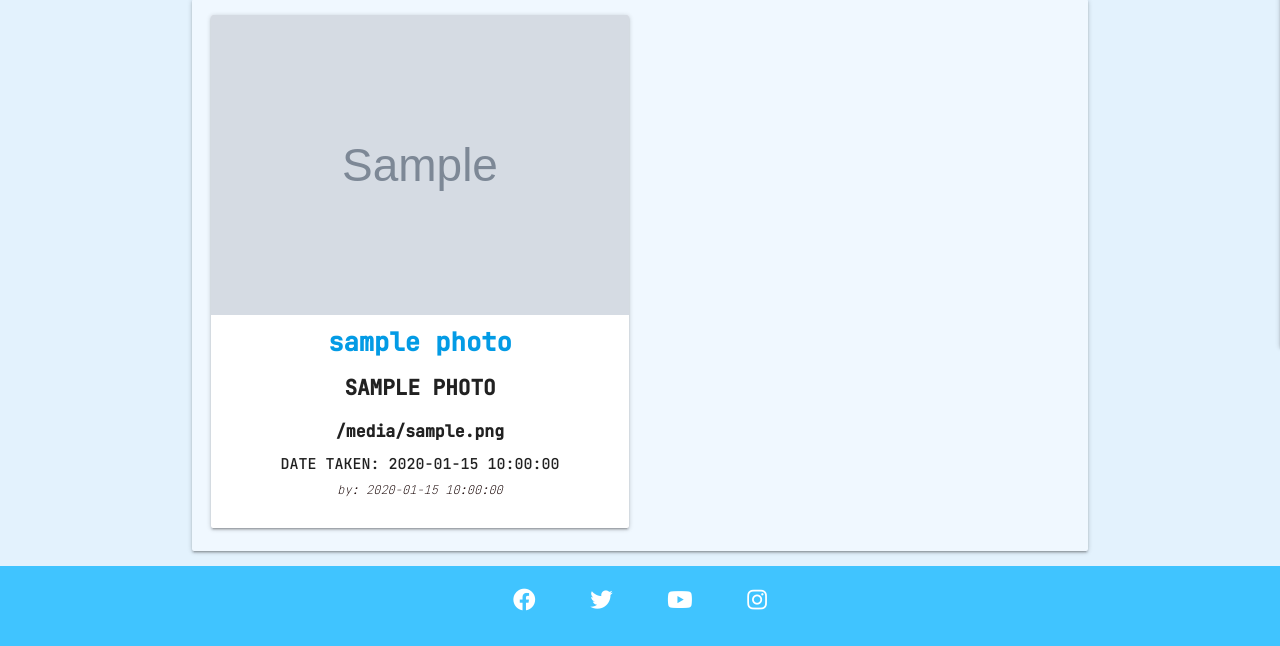
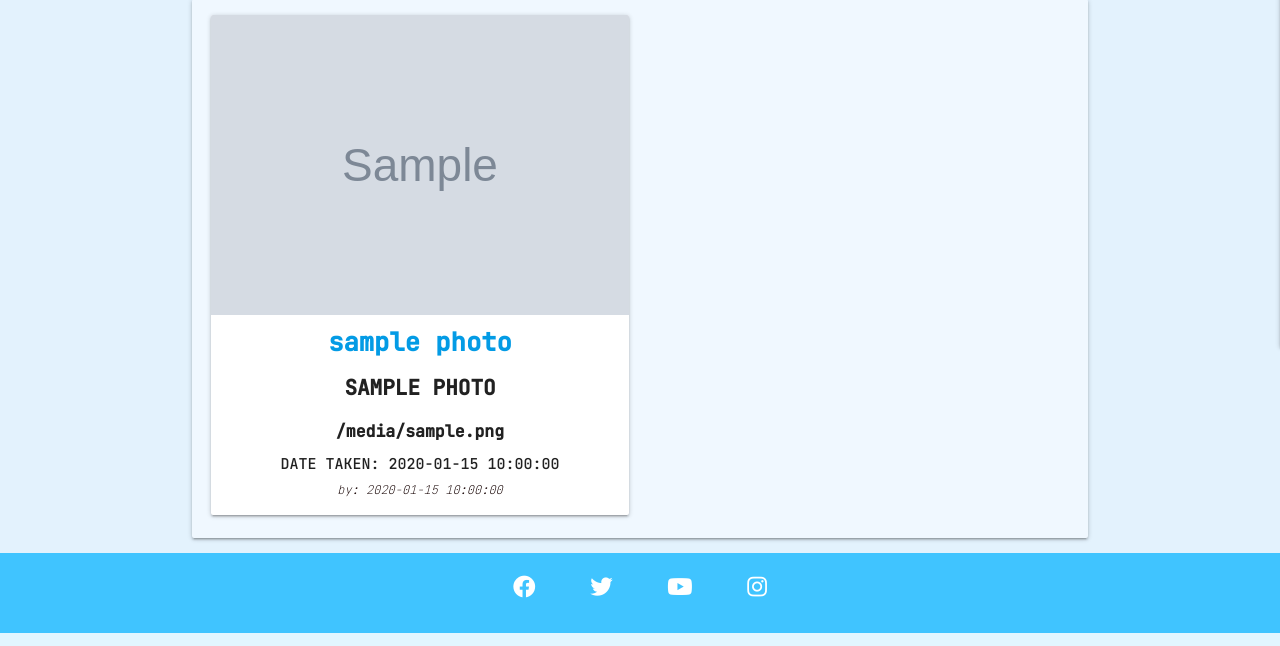
Before and after one commit to sara5491/ArchiveTheAdventure, a Flask app: page / in a window 1280 px wide. Shown: the part 513-1159 px from the top of the page. Run offline with Flask 2, Linux system fonts and the light colour scheme; grey boxes marked "Sample" are stand-in pictures; a database or web service that is not in the repository returns one stand-in record (values such as "Sample title"); some libraries are stand-ins or nearby versions.

Commit message:
change card size of images

```diff
--- a/templates/photos.html
+++ b/templates/photos.html
@@ -34,7 +34,7 @@
     <div class="row card-panel">
         {% for photo in photos %}
         <div class="col s12 m6">
-            <div class="card hoverable">
+            <div class="card large">
                 <div class="card-image">
                     <img class="photo-image" src="{{ photo.image_url }}" alt="{{ photo.photo_name }}">
                 </div>
```
Also changed, not shown: documentation/calendar-cutoff.png (added).
